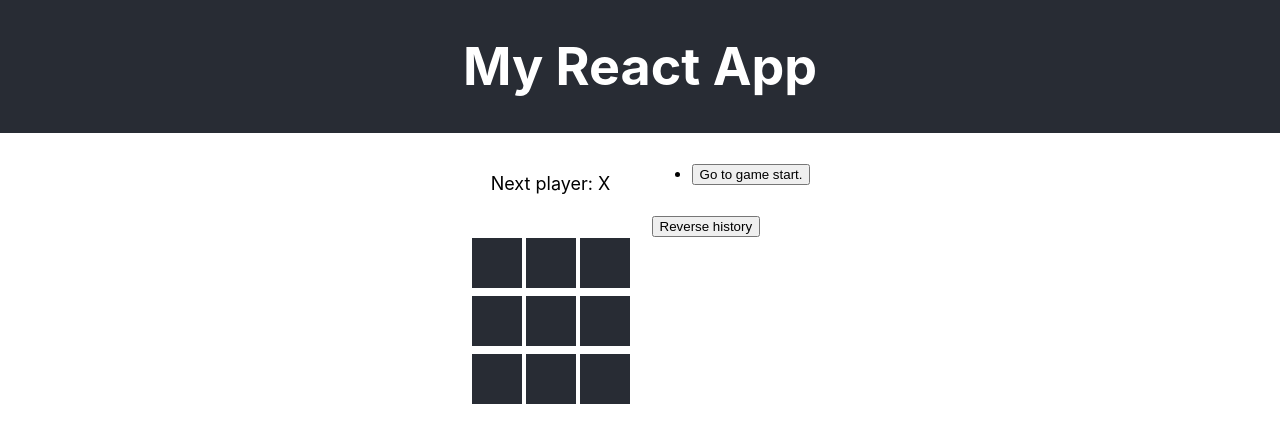
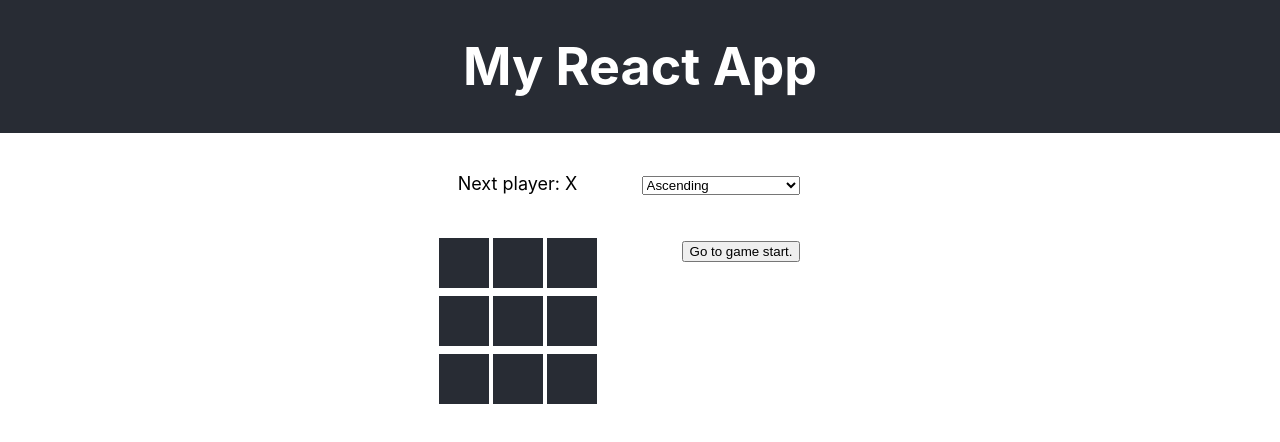
Before and after one commit to io-23SklyarAnton/React-TicTacToe, a React (Create React App) app: page / in a window 1280 px wide. Shown: the top 442 px of the page. Built offline with nearby package versions, Linux system fonts and the light colour scheme.

Commit message:
changed sorting button from button to select. Improved CSS for history

```diff
--- a/src/components/Game.tsx
+++ b/src/components/Game.tsx
@@ -2,6 +2,7 @@ import Style from './style.module.css';
 import Board from './Board';
 import {useState} from 'react';
 import React from "react";
+import MySelect from "./UI/MySelect";
 
 export interface SquareChanged {
     value: string;
@@ -25,6 +26,7 @@ function Game() {
     const [isHistoryAsc, setHistoryOrderAsc] = useState(true)
     const xIsNext = currentMove % 2 === 0;
     const currentSquares = history[currentMove].board;
+    const [selectedHistorySort, setSelectedHistorySort] = useState("asc");
 
     function handlePlay(nextSquares: Array<string | null>, changeSquare: SquareChanged) {
         const newMove: HistoryItem = {
@@ -40,8 +42,10 @@ function Game() {
         setCurrentMove(nextMove);
     }
 
-    function handleReverseHistory() {
-        setHistoryOrderAsc(!isHistoryAsc)
+    function handleHistorySortChange(event: React.ChangeEvent<HTMLSelectElement>) {
+        const value = event.target.value;
+        setSelectedHistorySort(value);
+        setHistoryOrderAsc(value === "asc");
     }
 
     const moves = history.map((historyItem, move) => {
@@ -82,8 +86,17 @@ function Game() {
                 <Board xIsNext={xIsNext} squares={currentSquares} onPlay={handlePlay}/>
             </div>
             <div className={Style.gameInfo}>
+                <MySelect
+                    defaultValue={"Select Ordering"}
+                    options={[
+                        {value: "asc", label: "Ascending"},
+                        {value: "desc", label: "Descending"}
+                    ]}
+                    value={selectedHistorySort}
+                    onChange={handleHistorySortChange}
+                />
+
                 <ul>{isHistoryAsc ? moves : [...moves].reverse()}</ul>
-                <button onClick={handleReverseHistory}>Reverse history</button>
             </div>
         </div>
     );
--- /dev/null
+++ b/src/components/UI/MySelect.tsx
@@ -0,0 +1,29 @@
+import React from 'react';
+
+interface MySelectProps {
+    options: { value: string, label: string }[]
+    defaultValue: string
+    value: string
+    onChange: (event: React.ChangeEvent<HTMLSelectElement>) => void
+}
+
+const MySelect = ({options, defaultValue, value, onChange}: MySelectProps) => {
+    return (
+        <select
+            value={value}
+            onChange={onChange}
+        >
+            <option value={defaultValue} disabled>{defaultValue}</option>
+            {options.map((option, index) => {
+                return (
+                    <option
+                        key={index}
+                        value={option.value}>{option.label}
+                    </option>
+                );
+            })}
+        </select>
+    );
+};
+
+export default MySelect;
--- a/src/components/style.module.css
+++ b/src/components/style.module.css
@@ -27,6 +27,7 @@
 }
 
 .historyListElement {
+    display: flex;
     margin: 30px 0;
 }
 
@@ -46,7 +47,10 @@
 }
 
 .gameInfo {
-    margin-left: 20px;
+    display: flex;
+    flex-direction: column;
+    margin: 43px;
+
 }
 
 * {
```
